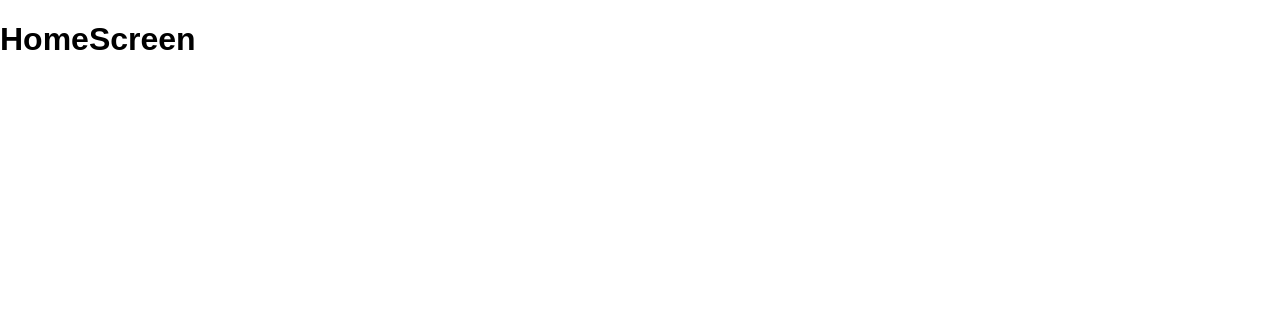
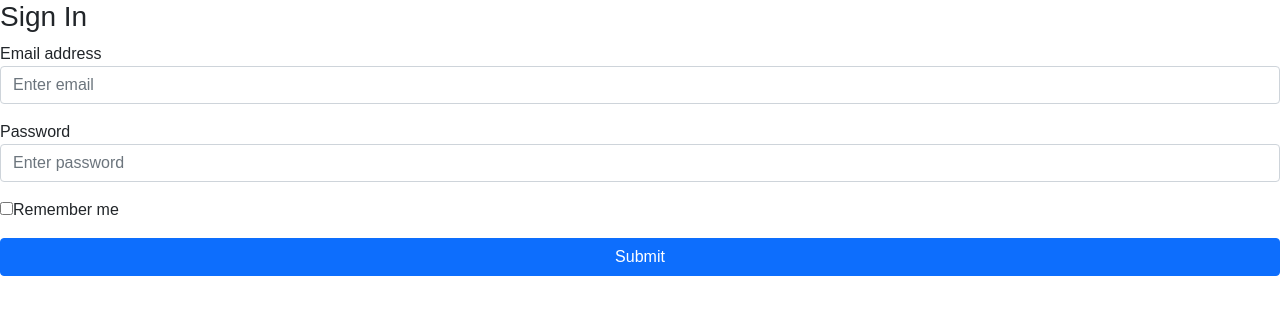
Before and after one commit to amodhp/admin-frontend, a React (Create React App) app: page / in a window 1280 px wide. Shown: the top 314 px of the page. Built offline with nearby package versions, Linux system fonts and the light colour scheme.

Commit message:
severe eye pain

```diff
--- a/src/App.js
+++ b/src/App.js
@@ -11,6 +11,7 @@ import {
   useParams,
   useRouteMatch
 } from "react-router-dom";
+import Login from "./components/HomeScreen";
 
 const fetchedProducts = [
   {
@@ -39,7 +40,7 @@ function App() {
     <Router>
 
 
-        <Route path="/" component={HomeScreen} exact />
+        <Route path="/" component={Login} exact />
         <Route path="/assets" component={AssetsTable} />
         <Route path="/users" component={UserTable} />
 
--- a/src/components/AssetsTable.js
+++ b/src/components/AssetsTable.js
@@ -7,6 +7,8 @@ import TableHead from "@mui/material/TableHead";
 import TableRow from "@mui/material/TableRow";
 import Paper from "@mui/material/Paper";
 import { Button } from "@mui/material";
+import Navbar from "./Navbar";
+import Footer from "./Footer";
 
 function createAssetCategory(asset_list, asset_category, asset_category_id) {
   return { asset_list, asset_category, asset_category_id };
@@ -29,6 +31,8 @@ function AssetsTable(props) {
   const { products, stockEvents } = props;
 
   return (
+    <>
+      <Navbar />
       <TableContainer
         style={{ maxWidth: 2500, minWidth: 600 }}
         component={Paper}
@@ -74,33 +78,8 @@ function AssetsTable(props) {
           </TableBody>
         </Table>
       </TableContainer>
-    // <div className="AssetsTable">
-    //   {products.map((product) => {
-    //     const { id } = product;
-    //     const relevantStockEvents = stockEvents.filter(
-    //       (se) => se.product.id === id
-    //     );
-    //     const stockTotal = relevantStockEvents.reduce(
-    //       (accumulator, currentElement) => {
-    //         return accumulator + currentElement.qty;
-    //       },
-    //       0
-    //     );
-    //     return {
-    //       /* <div className="StockEventTable_ProductsContainer">
-    //         <h2>Product :{product.name} | Total:{stockTotal}</h2>
-    //         {relevantStockEvents.map((event) => (
-    //           <div className="AssetEventTable__Card">
-    //             <p>Id:{event.id}</p>
-    //             <p>Type:{event.type}</p>
-    //             <p>Quantity:{event.qty}</p>
-    //             <p>Product name:{event.product.name}</p>
-    //           </div>
-    //         ))}
-    //       </div> */
-    //     }
-    //   })}
-    // </div>
+      <Footer/>
+    </>
   );
 }
 
--- a/src/components/Footer.js
+++ b/src/components/Footer.js
@@ -5,7 +5,7 @@ function Footer() {
         <footer>
             <Container>
                 <Row>
-                    <Col className="text-center py-3">Copyright &copy; JustBuy</Col>
+                    <Col className="text-center py-3">Copyright &copy; Selec</Col>
                 </Row>
             </Container>
         </footer>
--- a/src/components/HomeScreen.js
+++ b/src/components/HomeScreen.js
@@ -1,7 +1,60 @@
-import React from 'react'
+import React, { Component } from "react";
+import "bootstrap/dist/css/bootstrap.min.css";
 
-export default function HomeScreen() {
+import {
+  BrowserRouter as Router,
+  Switch,
+  Route,
+  Link,
+  Redirect,
+  useHistory,
+  useLocation,
+} from "react-router-dom";
+
+function Login() {
+  const history = useHistory();
+
+  const assetsPage = () => {
+    history.push("/assets");
+  };
   return (
-    <div><h1>HomeScreen</h1></div>
-  )
+    <form>
+      <h3>Sign In</h3>
+      <div className="mb-3">
+        <label>Email address</label>
+        <input
+          type="email"
+          className="form-control"
+          placeholder="Enter email"
+        />
+      </div>
+      <div className="mb-3">
+        <label>Password</label>
+        <input
+          type="password"
+          className="form-control"
+          placeholder="Enter password"
+        />
+      </div>
+      <div className="mb-3">
+        <div className="custom-control custom-checkbox">
+          <input
+            type="checkbox"
+            className="custom-control-input"
+            id="customCheck1"
+          />
+          <label className="custom-control-label" htmlFor="customCheck1">
+            Remember me
+          </label>
+        </div>
+      </div>
+      <div className="d-grid">
+        <button onClick={assetsPage} type="submit" className="btn btn-primary">
+          Submit
+        </button>
+      </div>
+    </form>
+  );
 }
+
+export default Login;
--- /dev/null
+++ b/src/components/Navbar.js
@@ -0,0 +1,37 @@
+import React from "react";
+
+export default function Navbar() {
+  return (
+    <nav class="navbar navbar-expand-lg navbar-light bg-light">
+      <a class="navbar-brand" href="/">
+        Selec
+      </a>
+      <button
+        class="navbar-toggler"
+        type="button"
+        data-toggle="collapse"
+        data-target="#navbarSupportedContent"
+        aria-controls="navbarSupportedContent"
+        aria-expanded="false"
+        aria-label="Toggle navigation"
+      >
+        <span class="navbar-toggler-icon"></span>
+      </button>
+
+      <div class="collapse navbar-collapse" id="navbarSupportedContent">
+        <ul class="navbar-nav mr-auto">
+          <li class="nav-item active">
+            <a class="nav-link" href="/users">
+              Users
+            </a>
+          </li>
+          <li class="nav-item">
+            <a class="nav-link" href="/assets">
+              Assets
+            </a>
+          </li>
+        </ul>
+      </div>
+    </nav>
+  );
+}
--- a/src/components/UserTable.js
+++ b/src/components/UserTable.js
@@ -7,6 +7,8 @@ import TableHead from "@mui/material/TableHead";
 import TableRow from "@mui/material/TableRow";
 import Paper from "@mui/material/Paper";
 import { Button } from "@mui/material";
+import Navbar from "./Navbar";
+import Footer from "./Footer";
 
 function createUserCategory(asset_list, user_role) {
   return { asset_list, user_role };
@@ -21,6 +23,8 @@ const rows = [
 ];
 function UserTable(props) {
   return (
+    <>
+    <Navbar />
       <TableContainer
         style={{ maxWidth: 2500, minWidth: 600 }}
         component={Paper}
@@ -65,6 +69,8 @@ function UserTable(props) {
           </TableBody>
         </Table>
       </TableContainer>
+      <Footer/>
+    </>
   );
 }
 
```
Also changed, not shown: 1 other file (tests, documents, lock files or other folders). Lines whose indentation alone changed are shown as unchanged.
